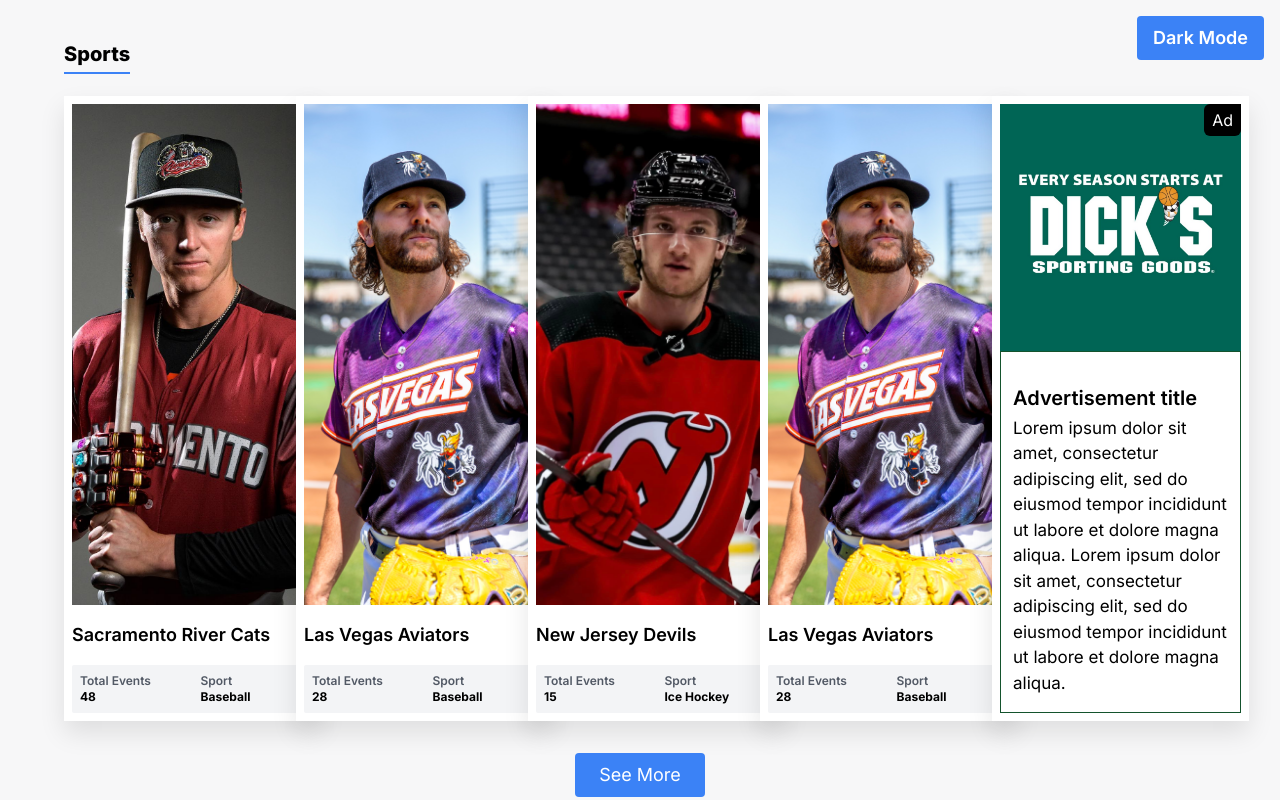
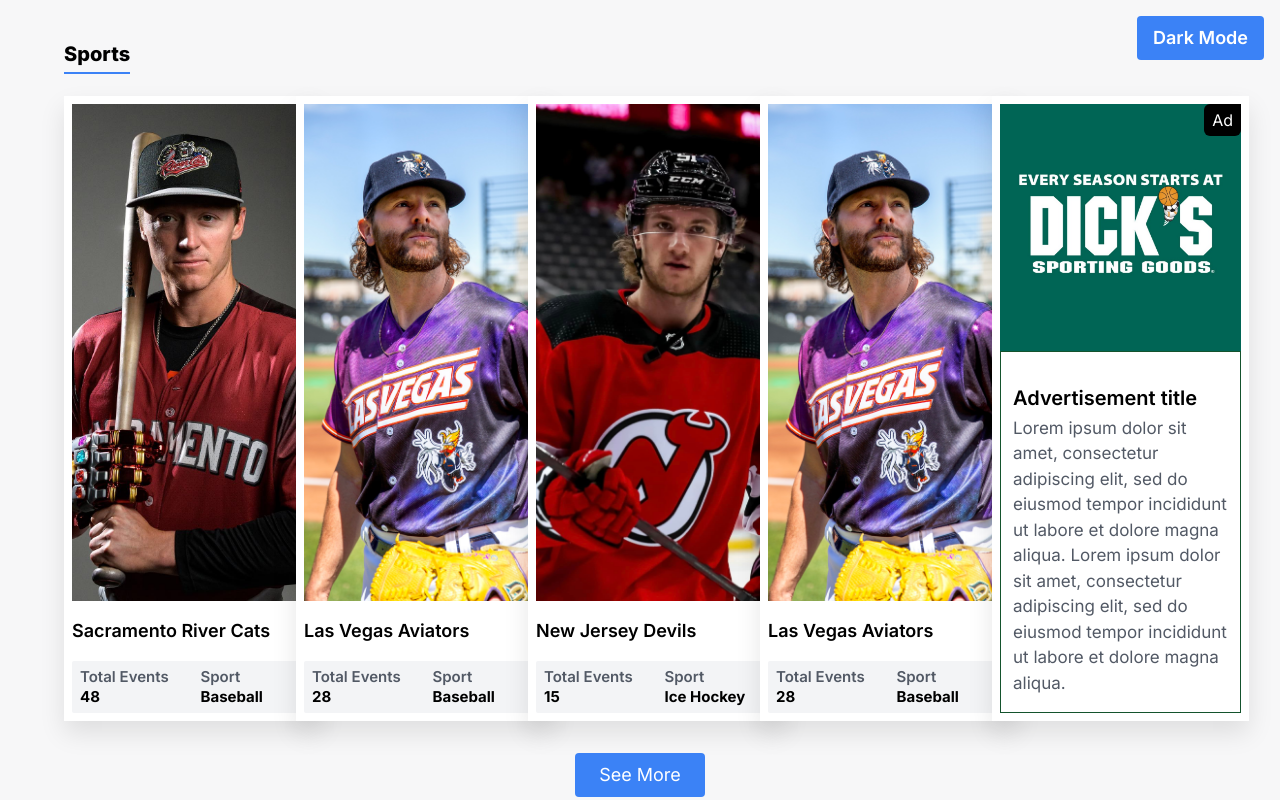
Before and after one commit to ojasvatomar47/Hexleap-assignment, a Next.js app: page / in a window 1280 px wide. Shown: the top 800 px of the page. Built offline with nearby package versions, Linux system fonts and the light colour scheme.

Commit message:
Changed text color for ad

```diff
--- a/components/SpotlightTeamsComponents/SpotlightTeamCard/SpotlightTeamCard.tsx
+++ b/components/SpotlightTeamsComponents/SpotlightTeamCard/SpotlightTeamCard.tsx
@@ -37,7 +37,7 @@
             <h2 className="text-sm md:text-lg font-semibold text-center mb-2 md:h-14">{teamName}</h2>
 
             {/* Date, Day, Time */}
-            <p className={`text-[10px] md:text-sm text-center mb-2 ${darkMode ? 'text-gray-300' : 'text-black'}`}>{date} | {day} | {time}</p>
+            <p className={`font-sans text-[10px] md:text-sm text-center mb-2 ${darkMode ? 'text-gray-300' : 'text-black'}`}>{date} | {day} | {time}</p>
 
             {/* Address */}
             <p className={`text-[10px] md:text-xs text-center ${darkMode ? 'text-[#DFDFDF]' : 'text-[#525965]'} mb-4 px-3`}>{address}</p>
--- a/components/TeamsComponent/TeamCard/TeamCard.tsx
+++ b/components/TeamsComponent/TeamCard/TeamCard.tsx
@@ -36,7 +36,7 @@
                     <h2 className="text-md xl:text-xl font-semibold mt-4">
                         {teamName}
                     </h2>
-                    <p className="text-[11px] xl:text-[17px] mt-1">
+                    <p className={`text-[11px] xl:text-[17px] mt-1 ${darkMode ? 'text-[#DFDFDF]' : 'text-[#525965]'}`}>
                         {description}
                     </p>
                 </div>
@@ -59,19 +59,19 @@
             </h2>
             <div className={`${darkMode ? 'bg-[#292B32]' : 'bg-gray-100'} mt-4 p-2 rounded-sm w-full`}>
                 <div className="grid grid-cols-2 gap-4">
-                    <div className="flex flex-col">
-                        <span className={`text-xs font-semibold ${darkMode ? 'text-[#DFDFDF]' : 'text-[#525965]'}`}>
+                    <div className="flex flex-col gap-1">
+                        <span className={`text-xs xl:text-[15px] font-semibold ${darkMode ? 'text-[#DFDFDF]' : 'text-[#525965]'}`}>
                             Total Events
                         </span>
-                        <span className="text-xs font-bold">
+                        <span className="text-xs xl:text-[15px] font-bold">
                             {topEvents}
                         </span>
                     </div>
-                    <div className="flex flex-col">
-                        <span className={`text-xs font-semibold ${darkMode ? 'text-[#DFDFDF]' : 'text-[#525965]'}`}>
+                    <div className="flex flex-col gap-1">
+                        <span className={`text-xs xl:text-[15px] font-semibold ${darkMode ? 'text-[#DFDFDF]' : 'text-[#525965]'}`}>
                             Sport
                         </span>
-                        <span className="text-xs font-bold">
+                        <span className="text-xs xl:text-[15px] font-bold">
                             {sport}
                         </span>
                     </div>
```
